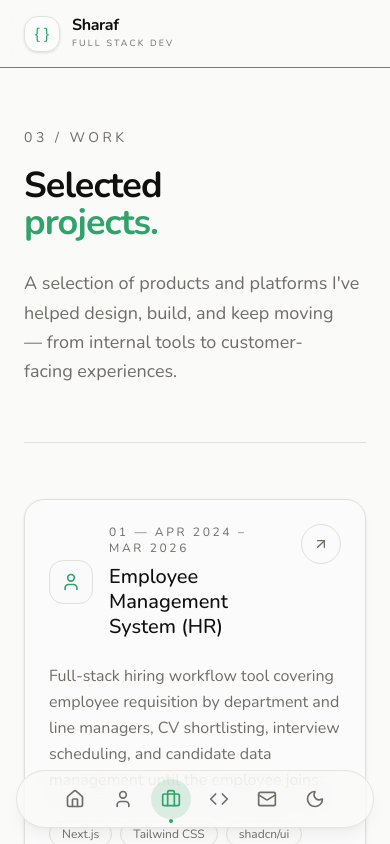
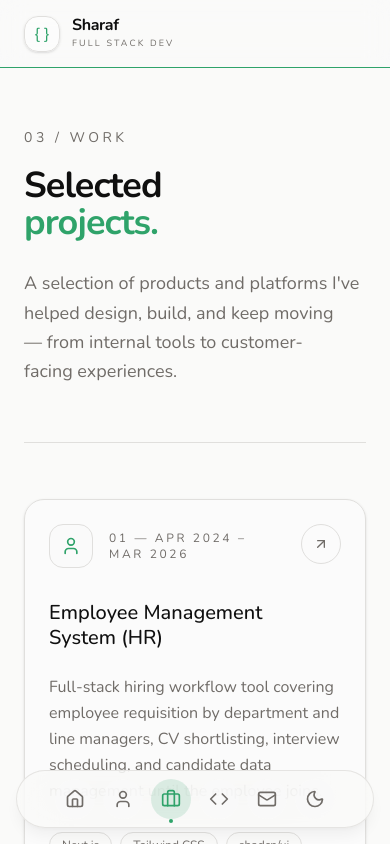
Before and after one commit to D-e-v-Sr/Personal-web, a Next.js app: page /work in a window 390 px wide. Shown: the top 844 px of the page. Built offline with nearby package versions, Linux system fonts and the light colour scheme.

Commit message:
project section alignment fixed

```diff
--- a/app/work/page.tsx
+++ b/app/work/page.tsx
@@ -118,11 +118,22 @@ export default function WorkPage() {
                       <div className="relative grid items-stretch gap-0 md:grid-cols-[1fr_auto]">
                         <Link href={project.link} className="grid min-h-[13rem] gap-6 p-6 sm:p-8 lg:p-10" aria-label={`View ${project.title}`}>
                           <div className="flex items-start justify-between gap-6">
-                            <div className="flex items-center gap-4">
+                            {/* Mobile: icon + date same line, title below left-aligned */}
+                            <div className="flex flex-col gap-4 sm:hidden">
+                              <div className="flex items-center gap-4">
+                                <span className="flex h-11 w-11 shrink-0 items-center justify-center rounded-xl border border-border bg-background/70 text-brand-accent transition-transform duration-500 group-hover:-rotate-6 group-hover:scale-105">
+                                  <Icon className="h-5 w-5" aria-hidden="true" />
+                                </span>
+                                <p className="text-xs font-mono uppercase tracking-[0.22em] text-muted-foreground">{project.index} — {project.year}</p>
+                              </div>
+                              <h2 className="mt-4 text-xl font-medium leading-tight text-foreground transition-colors group-hover:text-brand-accent sm:text-2xl lg:text-3xl text-left">{project.title}</h2>
+                            </div>
+                            {/* Desktop/Tablet: icon left, date+title stacked on right */}
+                            <div className="hidden sm:flex items-center gap-4">
                               <span className="flex h-11 w-11 shrink-0 items-center justify-center rounded-xl border border-border bg-background/70 text-brand-accent transition-transform duration-500 group-hover:-rotate-6 group-hover:scale-105">
                                 <Icon className="h-5 w-5" aria-hidden="true" />
                               </span>
-                              <div>
+                              <div className="flex flex-col gap-2">
                                 <p className="text-xs font-mono uppercase tracking-[0.22em] text-muted-foreground">{project.index} — {project.year}</p>
                                 <h2 className="mt-2 text-xl font-medium leading-tight text-foreground transition-colors group-hover:text-brand-accent sm:text-2xl lg:text-3xl">{project.title}</h2>
                               </div>
```
Also changed, not shown: 1 other file (tests, documents, lock files or other folders).
